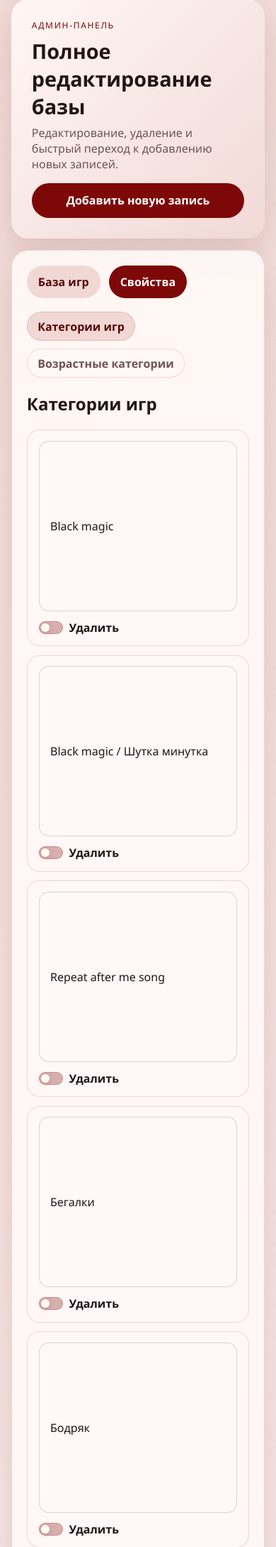
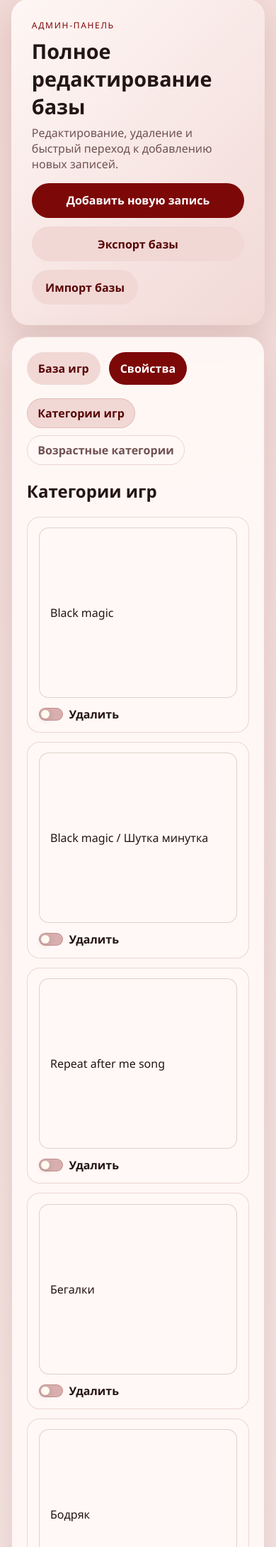
Before and after one commit to Wool5443/games_manual, a Flask app: page /admin?tab=properties&property_tab=game-types in a window 390 px wide; the page is wider, and only the part inside the window is pictured. Shown: the part 138-2317 px from the top of that part at 71% size. Run offline with Flask 3, Linux system fonts and the light colour scheme; data comes from the database, SQL or seed files in the repository; data that the repository does not hold is empty.

Commit message:
Add database import tools and simplify Docker setup

```diff
--- a/app.py
+++ b/app.py
@@ -2,8 +2,9 @@ import json
 import os
 import secrets
 import sqlite3
+import tempfile
 
-from flask import Flask, abort, flash, g, redirect, render_template, request, send_from_directory, url_for
+from flask import Flask, abort, flash, g, redirect, render_template, request, send_file, send_from_directory, url_for
 from werkzeug.utils import secure_filename
 
 
@@ -127,6 +128,27 @@ CREATE TABLE IF NOT EXISTS age_categories (
     name TEXT NOT NULL UNIQUE
 );
 """
+
+IMPORTABLE_DB_EXTENSIONS = {".db", ".sqlite", ".sqlite3"}
+REQUIRED_TABLE_COLUMNS = {
+    "games": {
+        "id",
+        "title",
+        "game_type",
+        "goal",
+        "participants",
+        "age_category",
+        "duration",
+        "location",
+        "equipment",
+        "rules",
+        "files_json",
+        "created_at",
+        "updated_at",
+    },
+    "game_types": {"id", "name"},
+    "age_categories": {"id", "name"},
+}
 
 
 app = Flask(__name__)
@@ -336,6 +358,31 @@ def parse_files_json(value: str | None) -> list[str]:
     return [item for item in parsed if isinstance(item, str)]
 
 
+def validate_import_database(path: Path) -> tuple[bool, str]:
+    try:
+        with sqlite3.connect(path) as db:
+            for table_name, required_columns in REQUIRED_TABLE_COLUMNS.items():
+                table_exists = db.execute(
+                    "SELECT name FROM sqlite_master WHERE type = 'table' AND name = ?",
+                    (table_name,),
+                ).fetchone()
+                if table_exists is None:
+                    return False, f"В импортируемой базе нет таблицы {table_name}."
+
+                columns = {
+                    row[1]
+                    for row in db.execute(f"PRAGMA table_info({table_name})").fetchall()
+                }
+                missing_columns = required_columns - columns
+                if missing_columns:
+                    missing = ", ".join(sorted(missing_columns))
+                    return False, f"В таблице {table_name} отсутствуют поля: {missing}."
+    except sqlite3.Error:
+        return False, "Файл не является корректной SQLite-базой."
+
+    return True, ""
+
+
 def build_filters(args) -> tuple[str, list[str]]:
     clauses = []
     params: list[str] = []
@@ -527,6 +574,62 @@ def admin_list():
         parse_files_json=parse_files_json,
         parse_multi_categories=parse_multi_categories,
     )
+
+
+@app.get("/admin/export")
+def export_database():
+    init_db()
+    if "db" in g:
+        g.db.commit()
+
+    if not DATABASE_PATH.exists():
+        flash("Файл базы данных пока не создан.", "error")
+        return redirect(url_for("admin_list", tab="games"))
+
+    return send_file(
+        DATABASE_PATH,
+        as_attachment=True,
+        download_name="games_manual_export.db",
+        mimetype="application/octet-stream",
+    )
+
+
+@app.post("/admin/import")
+def import_database():
+    uploaded_file = request.files.get("database_file")
+    if not uploaded_file or not uploaded_file.filename:
+        flash("Выберите файл базы данных для импорта.", "error")
+        return redirect(url_for("admin_list", tab="games"))
+
+    extension = Path(uploaded_file.filename).suffix.lower()
+    if extension not in IMPORTABLE_DB_EXTENSIONS:
+        flash("Поддерживаются только файлы .db, .sqlite и .sqlite3.", "error")
+        return redirect(url_for("admin_list", tab="games"))
+
+    DATABASE_PATH.parent.mkdir(parents=True, exist_ok=True)
+    with tempfile.NamedTemporaryFile(
+        dir=DATABASE_PATH.parent,
+        suffix=extension,
+        delete=False,
+    ) as temp_file:
+        temp_path = Path(temp_file.name)
+
+    try:
+        uploaded_file.save(temp_path)
+        is_valid, error_message = validate_import_database(temp_path)
+        if not is_valid:
+            temp_path.unlink(missing_ok=True)
+            flash(error_message, "error")
+            return redirect(url_for("admin_list", tab="games"))
+
+        close_db(None)
+        os.replace(temp_path, DATABASE_PATH)
+        flash("База данных импортирована.", "success")
+    except OSError:
+        temp_path.unlink(missing_ok=True)
+        flash("Не удалось сохранить импортируемую базу данных.", "error")
+
+    return redirect(url_for("admin_list", tab="games"))
 
 
 @app.route("/admin/<int:game_id>/edit", methods=("GET", "POST"))
--- a/static/styles.css
+++ b/static/styles.css
@@ -222,6 +222,39 @@ a {
   margin: 0;
   color: var(--muted);
   max-width: 64ch;
+}
+
+.hero-admin-actions {
+  display: flex;
+  flex-wrap: wrap;
+  gap: 0.75rem;
+  align-items: center;
+  justify-content: flex-end;
+}
+
+.admin-import-form {
+  display: flex;
+  flex-wrap: wrap;
+  gap: 0.75rem;
+  align-items: center;
+  justify-content: flex-end;
+}
+
+.admin-import-picker {
+  display: inline-flex;
+  margin: 0;
+  cursor: pointer;
+}
+
+.admin-import-picker input {
+  position: absolute;
+  width: 1px;
+  height: 1px;
+  padding: 0;
+  margin: -1px;
+  overflow: hidden;
+  clip: rect(0, 0, 0, 0);
+  border: 0;
 }
 
 .hero-action,
@@ -900,7 +933,9 @@ small {
   .category-item,
   .selected-files li,
   .file-dropzone-inner,
-  .equipment-filter-header {
+  .equipment-filter-header,
+  .hero-admin-actions,
+  .admin-import-form {
     flex-direction: column;
     align-items: stretch;
   }
--- a/templates/admin_list.html
+++ b/templates/admin_list.html
@@ -9,7 +9,16 @@
       <h1>Полное редактирование базы</h1>
       <p class="lead">Редактирование, удаление и быстрый переход к добавлению новых записей.</p>
     </div>
-    <a class="hero-action" href="{{ url_for('add_game') }}">Добавить новую запись</a>
+    <div class="hero-admin-actions">
+      <a class="hero-action" href="{{ url_for('add_game') }}">Добавить новую запись</a>
+      <a class="button-secondary" href="{{ url_for('export_database') }}">Экспорт базы</a>
+      <form class="admin-import-form" method="post" action="{{ url_for('import_database') }}" enctype="multipart/form-data">
+        <label class="admin-import-picker">
+          <input type="file" name="database_file" accept=".db,.sqlite,.sqlite3" required>
+          <span class="button-secondary">Импорт базы</span>
+        </label>
+      </form>
+    </div>
   </section>
 
   <section class="panel">
@@ -122,3 +131,19 @@
     {% endif %}
   </section>
 {% endblock %}
+
+{% block scripts %}
+  <script>
+    (function () {
+      const input = document.querySelector(".admin-import-picker input[type='file']");
+      const form = document.querySelector(".admin-import-form");
+      if (!input || !form) return;
+
+      input.addEventListener("change", function () {
+        if (input.files && input.files[0]) {
+          form.requestSubmit();
+        }
+      });
+    })();
+  </script>
+{% endblock %}
--- a/templates/games_list.html
+++ b/templates/games_list.html
@@ -136,7 +136,7 @@
           <div><dt>Возраст</dt><dd>{{ game['age_category'] }}</dd></div>
           <div><dt>Длительность</dt><dd>{{ game['duration'] }}</dd></div>
           <div><dt>Место</dt><dd>{{ game['location'] }}</dd></div>
-          <div><dt>Оборудование</dt><dd>{{ game['equipment'] }}</dd></div>
+          <div><dt>Оборудование</dt><dd>{{ game['equipment'] or 'Оборудование не требуется' }}</dd></div>
         </dl>
         <section class="card-text">
           <h3>Правила</h3>
```
Also changed, not shown: docker-compose.yml (+5 -20 lines), README.md, 2 other files.
